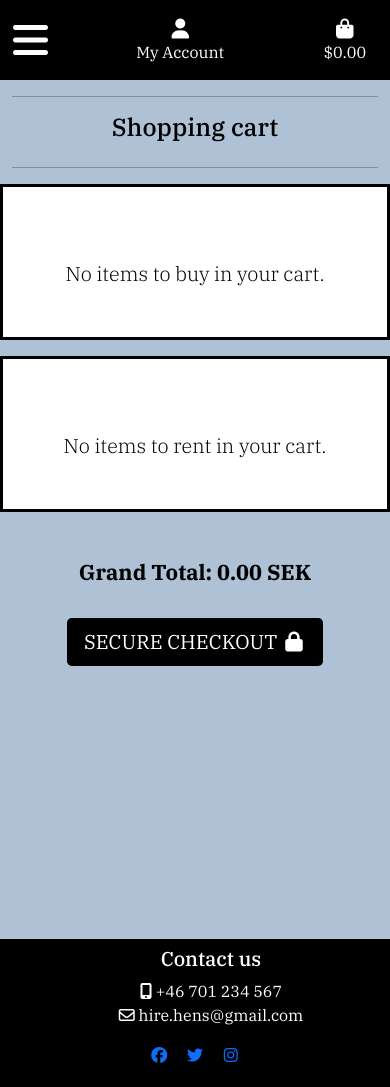
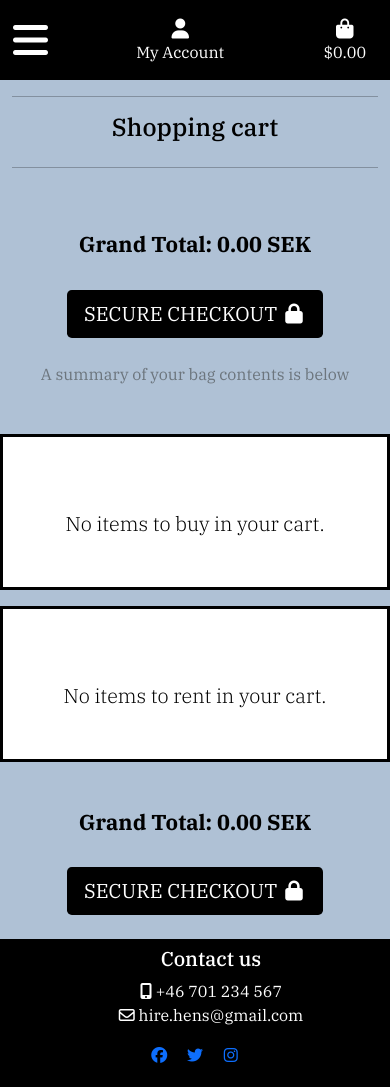
Before and after one commit to Carina-P/hire-hens, a Django app: page /cart/ in a window 390 px wide. Run offline with Django 3.2, Linux system fonts and the light colour scheme; some libraries are stand-ins or nearby versions.

Commit message:
Cart: Fixed bugg with updating quantity for rental items

```diff
--- a/cart/templates/cart/cart.html
+++ b/cart/templates/cart/cart.html
@@ -7,27 +7,25 @@ Shopping cart
 {% endblock cart_header %}
 
 {% block cart_content %}
+<div class="row d-block d-md-none">
+    <div class="col-12 text-center mt-5">
+        <h4><strong>Grand Total: {{ total | calc_cart_total:total_rental | floatformat:2 }} SEK</strong></h4>
+    </div>
+    <div class="col-12 text-center">
+        <a href="{% url 'checkout' %}" class="btn btn-black btn-lg m-4">
+            <span>SECURE CHECKOUT</span>
+            <span class="icon">
+                <i class="fas fa-lock"></i>
+            </span>
+        </a>
+        <p class="text-muted mb-5">A summary of your bag contents is below</p>
+    </div>
+</div>
 <div class="row mb-3">
     <div class="col bg-white border-black pt-4">
         {% if cart_items %}
         <h4 class="text-center mb-2">Items to buy</h4>
         <div class="d-block d-md-none">
-            <div class="row">
-                <div class="col">
-                    <h4><strong>Buy Total: {{ total|floatformat:2 }} SEK</strong></h4>
-                </div>
-            </div>
-            <div class="row">
-                <div class="col">
-                    <a href="{% url 'checkout' %}" class="btn btn-black btn-lg m-4">
-                        <span>SECURE CHECKOUT</span>
-                        <span class="icon">
-                            <i class="fas fa-lock"></i>
-                        </span>
-                    </a>
-                    <p class="text-muted mb-5">A summary of your cart contents is below</p>
-                </div>
-            </div>
             {% for item in cart_items %}
             <div class="row">
                 <div class="col-12 col-sm-6 mb-2">
@@ -35,10 +33,13 @@ Shopping cart
                 </div>
                 <div class="col-12 col-sm-6 order-sm-last">
                     <p class="my-0">Price Each: ${{ item.product.buying_price }}</p>
-                    <p class="my-0">{{ item.product.buying_price | calc_subtotal:item.quantity }} SEK</p>
                 </div>
                 <div class="col-12 col-sm-6">
-                    {% include 'includes/quantity_form.html' with rent_or_buy='buy'%}
+                    Qty: {% include 'includes/quantity_form.html' with rent_or_buy='buy'%}
+                </div>
+                <div class="col-12 col-sm-6 order-sm-last">
+                    <p class="my-0"><strong>Subtotal: {{ item.product.buying_price | calc_subtotal:item.quantity }}
+                            SEK</strong></p>
                 </div>
             </div>
             <div class="row">
@@ -103,36 +104,25 @@ Shopping cart
         {% if cart_rental_items %}
         <h4 class="text-center mb-2">Items To Rent</h4>
         <div class="d-block d-md-none">
-            <div class="row">
-                <div class="col">
-                    <h4><strong>Rent Total: {{ total_rental|floatformat:2 }} SEK</strong></h4>
-                </div>
-            </div>
-            <div class="row">
-                <div class="col">
-                    <a href="{% url 'checkout' %}" class="btn btn-black btn-lg m-4">
-                        <span>SECURE CHECKOUT</span>
-                        <span class="icon">
-                            <i class="fas fa-lock"></i>
-                        </span>
-                    </a>
-                    <p class="text-muted mb-5">A summary of your cart contents is below</p>
-                </div>
-            </div>
             {% for item in cart_rental_items %}
             <div class="row">
                 <div class="col-12 col-sm-6 mb-2">
-                    <p class="my-0">{{ item.months }}</p>
+                    <p class="my-0">{{ item.product.name }}</p>
                 </div>
                 <div class="col-12 col-sm-6 mb-2">
-                    <p class="my-0">{{ item.product.name }}</p>
+                    <p class="my-0">No of months: {{ item.months }}</p>
                 </div>
                 <div class="col-12 col-sm-6 order-sm-last">
-                    <p class="my-0">Price Each: ${{ item.product.rental_price }}</p>
-                    <p class="my-0">{% calc_rent_subtotal item.product.rental_price item.quantity item.months %} SEK</p>
+                    <p class="my-0">Price Each: {{ item.product.rental_price }} SEK</p>
                 </div>
                 <div class="col-12 col-sm-6">
+                    Qty:
                     {% include 'includes/quantity_form.html' with rent_or_buy='rent'%}
+                </div>
+                <div class="col-12 col-sm-6 order-sm-last">
+                    <p class="my-0"><strong>Subtotal:
+                            {% calc_rent_subtotal item.product.rental_price item.quantity item.months %} SEK</strong>
+                    </p>
                 </div>
             </div>
             <div class="row">
@@ -141,7 +131,7 @@ Shopping cart
                 </div>
             </div>
             {% endfor %}
-            <h4><strong>Rental Total: {{ total_rent|floatformat:2 }} SEK</strong></h4>
+            <h4><strong>Rent Total: {{ total_rental|floatformat:2 }} SEK</strong></h4>
             <div class="btt-button shadow-sm rounded-0 border border-black">
                 <a class="btt-link d-flex h-100">
                     <i class="fas fa-arrow-up text-black mx-auto my-auto"></i>
@@ -176,7 +166,7 @@ Shopping cart
                     <td class="py-3">
                         <p class="my-0">{{ item.product.rental_price }} SEK</p>
                     </td>
-                    <td class="py-3 w-25">
+                    <td class="py-3">
                         {% include 'includes/quantity_form.html' with rent_or_buy='rent' %}
                     </td>
                     <td class="py-3">
@@ -216,8 +206,6 @@ Shopping cart
 {% block postloadjs %}
 {{ block.super }}
 <script type="text/javascript" src="{% static 'js/change_qty.js' %}"></script>
-<script type="text/javascript" src="{% static 'js/change_qty_rental.js' %}"></script>
-
 <script type="text/javascript">
     // Update quantity on click
     $('.update-link').click(function (e) {
@@ -239,6 +227,28 @@ Shopping cart
                 location.reload();
             });
     })
+
+    // Update quantity on click
+    $('.update-link_rental').click(function (e) {
+        let form = $(this).prev('.update-rental-form');
+        form.submit();
+    })
+
+    // Remove item and reload on click
+    $('.remove-item_rental').click(function (e) {
+        let csrfToken = "{{ csrf_token }}";
+        let id = $(this).attr('id').split('_');
+        let itemId = id[0];
+        let months = id[1]
+        let url = `/cart/remove_rental/${itemId}/${months}/`;
+        let data = {
+            'csrfmiddlewaretoken': csrfToken
+        };
+
+        $.post(url, data)
+            .done(function () {
+                location.reload();
+            });
+    })
 </script>
-
 {% endblock %}
--- a/cart/templates/cart/includes/quantity_form.html
+++ b/cart/templates/cart/includes/quantity_form.html
@@ -31,7 +31,7 @@
 {% else %}
 <form class="form update-rental-form" method="POST" action="{% url 'adjust_cart_rental' item.item_id item.months  %}">
     {% csrf_token %}
-    <div class=" form-group">
+    <div class=" form-group w-75">
         <div class="input-group">
             <div class="input-group-prepend">
                 <button class="decrement-qty_rental btn btn-sm btn-black" data-id="{{ item.item_id }}_{{ item.months }}"
@@ -41,7 +41,7 @@
                     </span>
                 </button>
             </div>
-            <input class="form-control form-control-sm qty_input_rental" type="number" name="quantity"
+            <input class="form-control form-control-sm qty_input_rental text-center" type="number" name="quantity"
                 value="{{ item.quantity }}" min="1" max="40" data-id="{{ item.item_id }}_{{ item.months }}"
                 id="id_qty_{{ item.item_id }}_{{ item.months }}">
             <div class="input-group-append">
@@ -55,4 +55,6 @@
         </div>
     </div>
 </form>
+<a class="update-link_rental text-info px-3"><small>Update</small></a>
+<a class="remove-item_rental text-danger" id="{{ item.item_id }}_{{ item.months }}"><small>Remove</small></a>
 {% endif %}
--- a/cart/urls.py
+++ b/cart/urls.py
@@ -7,6 +7,14 @@ urlpatterns = [
     path('adjust/<item_id>/', views.adjust_cart, name='adjust_cart'),
     path('remove/<item_id>/', views.remove_from_cart, name='remove_from_cart'),
     path('add_rental/', views.add_to_cart_rental, name='add_to_cart_rental'),
-    path('adjust_rental/<item_id>/<months>/', views.adjust_cart_rental, name='adjust_cart_rental'),
-    path('remove/<item_id>/<months>/', views.remove_from_cart_rental, name='remove_from_cart_rental'),
+    path(
+        'adjust_rental/<item_id>/<months>/',
+        views.adjust_cart_rental,
+        name='adjust_cart_rental'
+        ),
+    path(
+        'remove_rental/<item_id>/<months>/',
+        views.remove_from_cart_rental,
+        name='remove_from_cart_rental'
+        ),
 ]
--- a/cart/views.py
+++ b/cart/views.py
@@ -30,6 +30,7 @@ def add_to_cart(request, item_id):
 def adjust_cart(request, item_id):
     """ Adjust the quantity of the specified product to new amount """
 
+    print(f'item_id: {item_id}')
     quantity = int(request.POST.get('quantity'))
     cart = request.session.get('cart', {})
 
@@ -84,6 +85,7 @@ def add_to_cart_rental(request):
 def adjust_cart_rental(request, item_id, months):
     """ Adjust the quantity of the specified product to new amount """
 
+    print(f'item_id: {item_id}, months: {months}')
     quantity = int(request.POST.get('quantity'))
     cart_rental = request.session.get('cart_rental', {})
 
--- a/static/css/base.css
+++ b/static/css/base.css
@@ -158,6 +158,8 @@ body {
 /* ----Cart ---*/
 .update-link,
 .remove-item,
+.update-link_rental,
+.remove-item_rental,
 .update-package-link,
 .remove-package-item,
 .btt-link {
--- a/static/js/change_qty.js
+++ b/static/js/change_qty.js
@@ -1,5 +1,4 @@
-// These are inspired from Code Institute lessons
-
+// BUY PART OF CART
 // Disable +/- buttons outside 1-40 range
 function handleEnableDisable(itemId) {
     let currentValue = parseInt($(`#id_qty_${itemId}`).val());
@@ -41,3 +40,46 @@ $('.decrement-qty').click(function (e) {
     let itemId = $(this).data('item_id');
     handleEnableDisable(itemId);
 });
+
+// RENTAL PART OF CART
+// Disable +/- buttons outside 1-40 range
+function handleEnableDisableRental(id) {
+    let currentValue = parseInt($(`#id_qty_${id}`).val());
+    let minusDisabled = currentValue < 2;
+    let plusDisabled = currentValue > 39;
+    $(`#decrement-qty_${id}`).prop('disabled', minusDisabled);
+    $(`#increment-qty_${id}`).prop('disabled', plusDisabled);
+}
+
+// Ensure proper enabling/disabling of all inputs on page load
+let allQtyInputsRental = $('.qty_input_rental');
+for (let i = 0; i < allQtyInputsRental.length; i++) {
+    let id = $(allQtyInputsRental[i]).data('id');
+    handleEnableDisableRental(id);
+}
+
+// Check enable/disable every time the input is changed
+$('.qty_input_rental').change(function () {
+    let id = $(this).data('id');
+    handleEnableDisableRental(id);
+});
+
+// Increment quantity
+$('.increment-qty_rental').click(function (e) {
+    e.preventDefault();
+    let closestInput = $(this).closest('.input-group').find('.qty_input_rental')[0];
+    let currentValue = parseInt($(closestInput).val());
+    $(closestInput).val(currentValue + 1);
+    let id = $(this).data('id');
+    handleEnableDisableRental(id);
+});
+
+// Decrement quantity
+$('.decrement-qty_rental').click(function (e) {
+    e.preventDefault();
+    let closestInput = $(this).closest('.input-group').find('.qty_input_rental')[0];
+    let currentValue = parseInt($(closestInput).val());
+    $(closestInput).val(currentValue - 1);
+    let id = $(this).data('id');
+    handleEnableDisableRental(id);
+});
```
